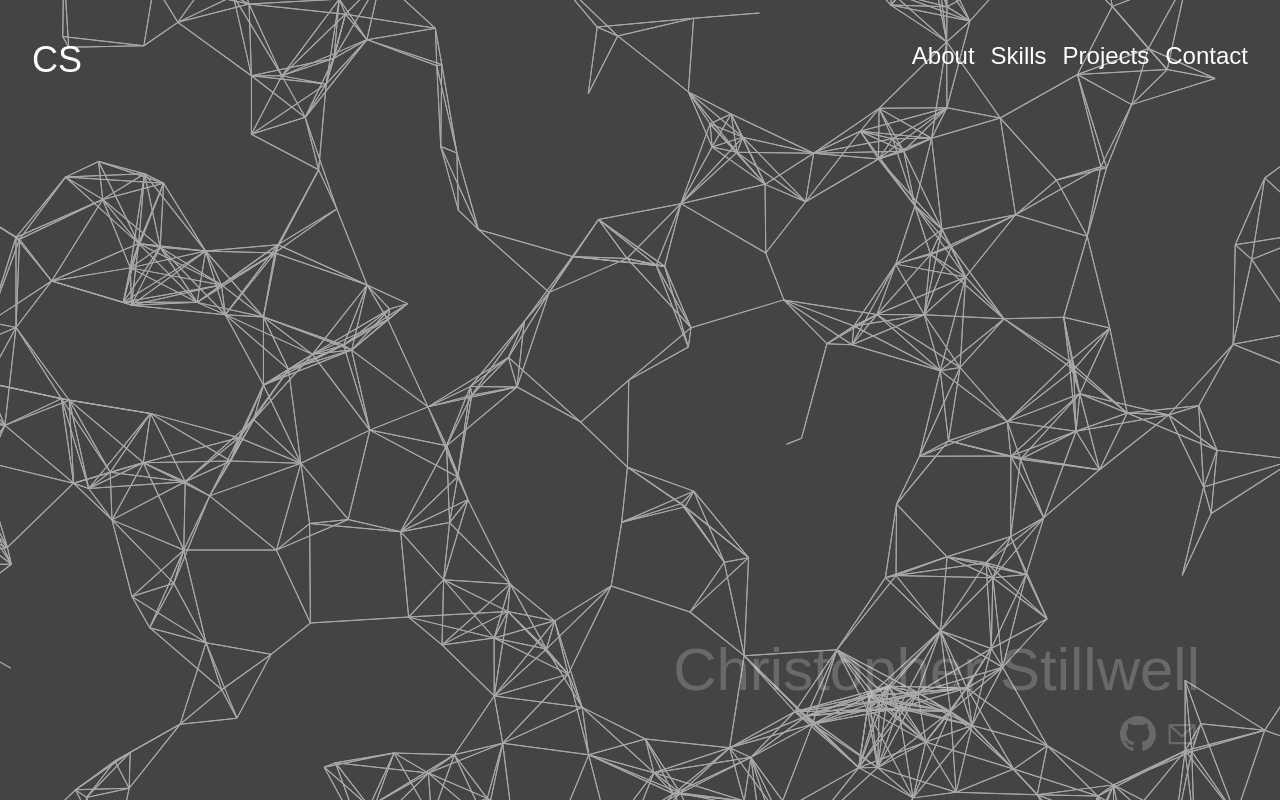
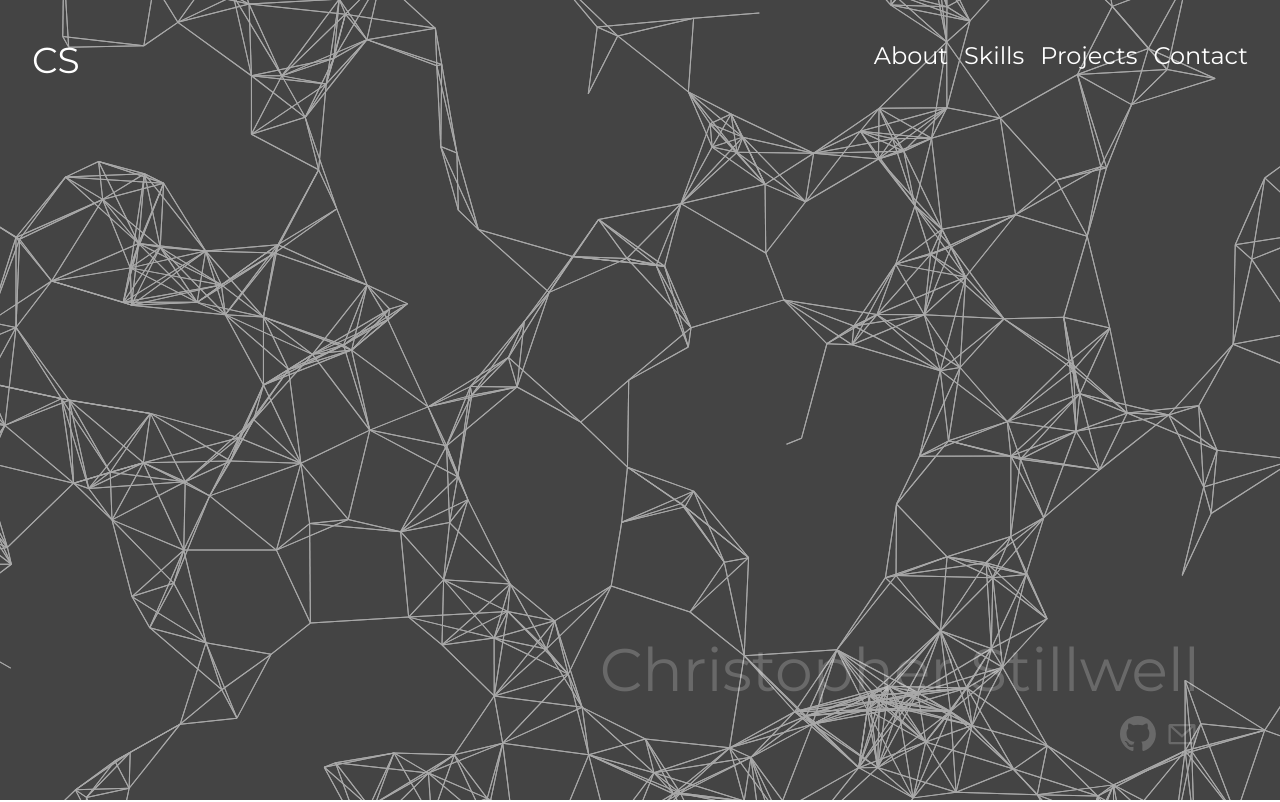
Before and after one commit to Stillwell-C/personal-site, a React (Vite) app: page / in a window 1280 px wide. Shown: the top 802 px of the page. Built offline with nearby package versions, Linux system fonts and the light colour scheme.

Commit message:
Move import statement

```diff
--- a/src/index.css
+++ b/src/index.css
@@ -1,3 +1,5 @@
+@import url('https://fonts.googleapis.com/css2?family=Montserrat:wght@300;400;500;600&display=swap');
+
 @tailwind base;
 
 :root {
@@ -28,4 +30,3 @@
 
 @tailwind components;
 @tailwind utilities;
-@import url('https://fonts.googleapis.com/css2?family=Montserrat:wght@300;400;500;600&display=swap');
```
